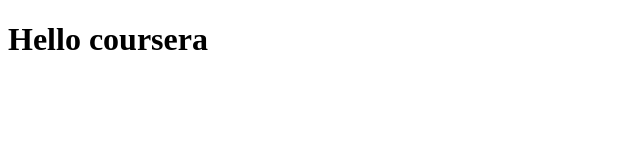
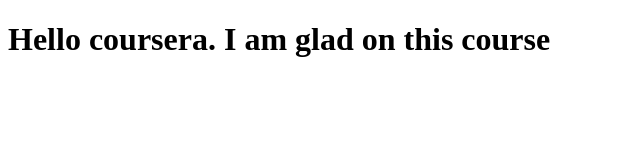
Before and after one commit to Tatuska/coursera-angular, a plain HTML site: page index.html in a window 1280 px wide. Shown: the whole page, without its empty margins (0-640 px from the left). Drawn offline with Linux system fonts and the light colour scheme.

Commit message:
new message

```diff
--- a/index.html
+++ b/index.html
@@ -5,7 +5,7 @@
     <title>Hello Courser</title>
 </head>
 <body>
-<h1>Hello coursera</h1>
+<h1>Hello coursera. I am glad on this course</h1>
 
 </body>
 </html>
```
